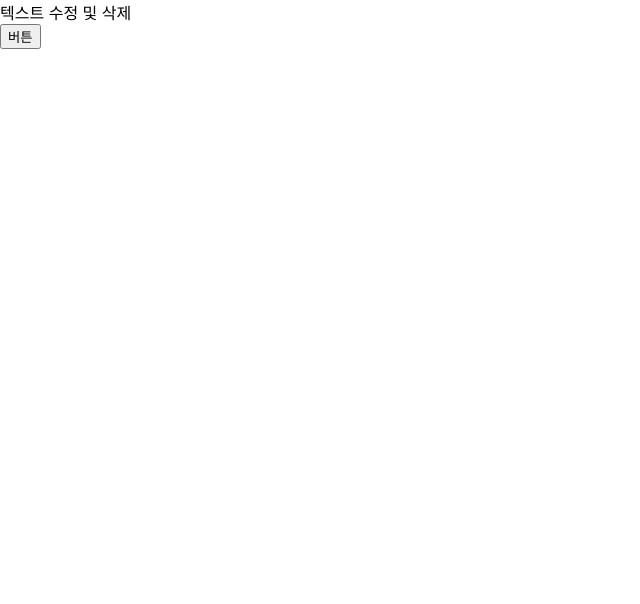
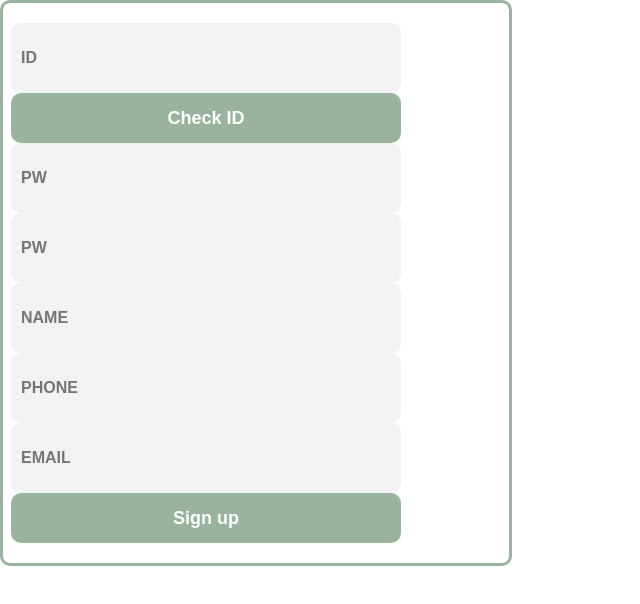
Before and after one commit to dev-yihyun/git-study, a React (Create React App) app: page / in a window 1280 px wide. Shown: the top 604 px of the page, without its empty margins (0-640 px from the left). Built offline with nearby package versions, Linux system fonts and the light colour scheme.

Commit message:
[feat] 회원가입 GUI 생성

```diff
--- a/src/App.js
+++ b/src/App.js
@@ -1,10 +1,9 @@
+import Join from "./page/Join/main";
+
 function App() {
     return (
         <>
-            텍스트 수정 및 삭제
-            <div>
-                <button>버튼</button>
-            </div>
+            <Join />
         </>
     );
 }
--- /dev/null
+++ b/src/page/Join/main.js
@@ -0,0 +1,21 @@
+import Button from "../../component/Button/Button";
+import Card from "../../component/Card/Card";
+import Input from "../../component/Input/Input";
+
+function Join() {
+    return (
+        <>
+            <Card>
+                <Input placeholder="ID" />
+                <Button>Check ID</Button>
+                <Input placeholder="PW" />
+                <Input placeholder="PW" />
+                <Input placeholder="NAME" />
+                <Input placeholder="PHONE" />
+                <Input placeholder="EMAIL" />
+                <Button>Sign up</Button>
+            </Card>
+        </>
+    );
+}
+export default Join;
```
